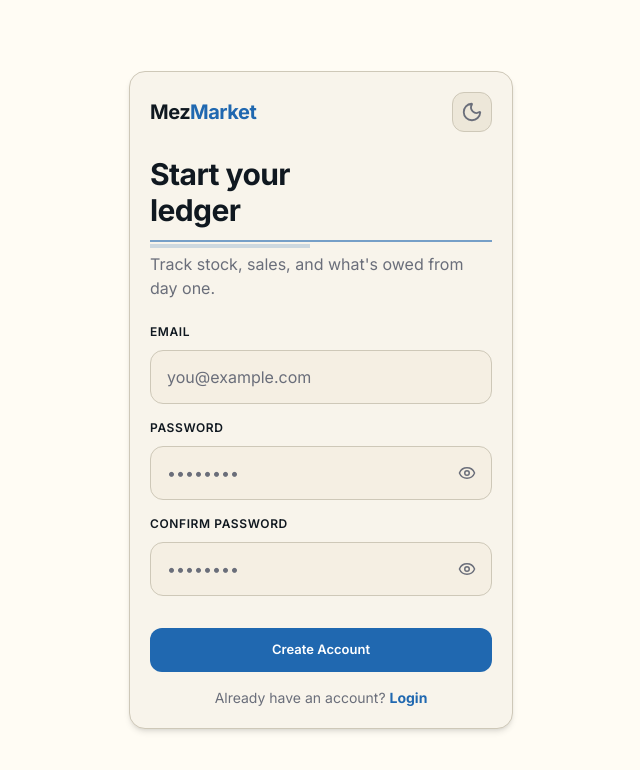
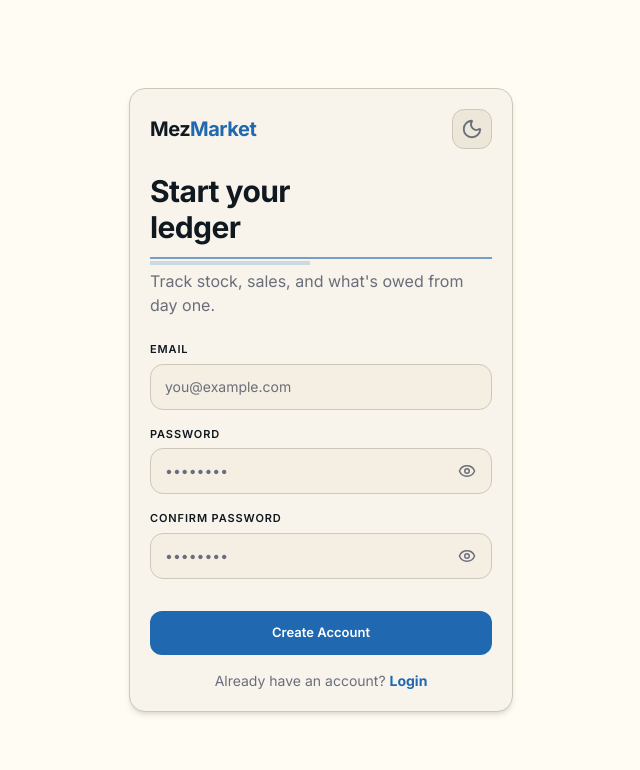
Before and after one commit to SaleamlakH/mezmarket, a React (Vite) app in the folder apps/web/: page /signup in a window 1280 px wide. Shown: the top 770 px of the page, without its empty margins (319-959 px from the left). Built offline with nearby package versions, Linux system fonts and the light colour scheme; no server answers.

Commit message:
feat(web): support optional Field labels and accent-focused Input

```diff
--- a/apps/web/src/components/Field.tsx
+++ b/apps/web/src/components/Field.tsx
@@ -3,32 +3,38 @@ import type { ReactNode } from 'react';
 export interface FieldProps {
   id?: string;
   label?: string;
+  optional?: boolean;
   hint?: string;
   error?: string | undefined;
   className?: string;
   children: ReactNode;
 }
 
-export function Field({ id, label, hint, error, className, children }: FieldProps) {
+export function Field({ id, label, optional, hint, error, className, children }: FieldProps) {
   return (
-    <div className={`flex flex-col gap-1 ${className ?? ''}`}>
+    <div className={`flex flex-col gap-1.5 ${className ?? ''}`}>
       {label && (
         <label
           htmlFor={id}
-          className="mb-1.5 block text-xs font-semibold uppercase tracking-wider text-(--text)"
+          className="block text-[11px] font-semibold uppercase tracking-[0.08em] text-(--text)"
         >
           {label}
+          {optional && (
+            <span className="ml-1 font-medium tracking-normal normal-case text-(--text-muted)">
+              (optional)
+            </span>
+          )}
         </label>
       )}
 
       {children}
 
       {error ? (
-        <span className="text-xs text-(--danger)" role="alert">
+        <span className="text-[11px] font-semibold text-(--danger)" role="alert">
           {error}
         </span>
       ) : (
-        hint && <p className="mt-1 text-[11px] text-(--text-muted)">{hint}</p>
+        hint && <p className="text-[11px] text-(--text-muted)">{hint}</p>
       )}
     </div>
   );
--- a/apps/web/src/components/Input.tsx
+++ b/apps/web/src/components/Input.tsx
@@ -12,7 +12,7 @@ export function Input({ id, state = 'default', error, className, ...rest }: Inpu
   return (
     <input
       id={id}
-      className={`focus-ring w-full rounded-[13px] border bg-(--field) px-4 py-3.5 text-md text-(--text) outline-none transition-colors duration-150 placeholder:text-(--text-muted) focus:border-transparent ${border} ${className}`}
+      className={`w-full rounded-[13px] border bg-(--field) px-3.5 py-3 text-sm text-(--text) outline-none transition-colors duration-150 placeholder:text-(--text-muted) focus:border-(--accent) ${border} ${className}`}
       {...rest}
     />
   );
```
